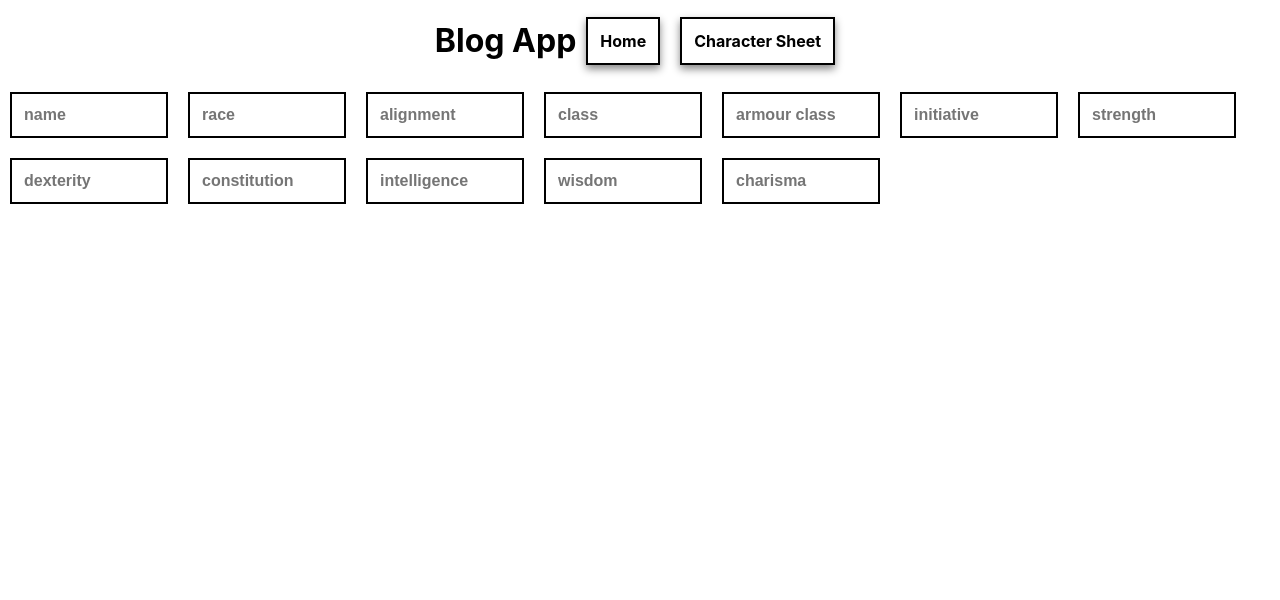
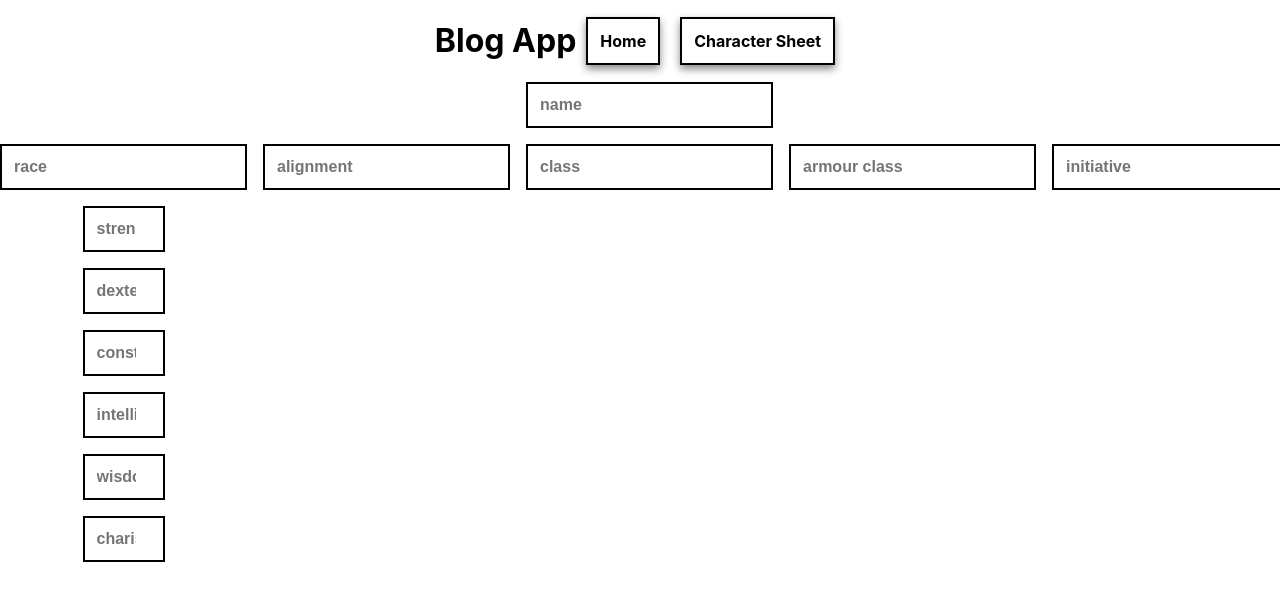
Before and after one commit to StuBehan/blog-site, a React (Create React App) app: page /character_sheet in a window 1280 px wide. Shown: the top 600 px of the page. Built offline with nearby package versions, Linux system fonts and the light colour scheme.

Commit message:
added grid styling to character sheet

```diff
--- a/src/App.css
+++ b/src/App.css
@@ -1,3 +1,7 @@
+#root {
+  align-items: center;
+}
+
 /* Header elements */
 
 .header {
@@ -40,23 +44,51 @@
 /* Character sheet */
 
 .character-sheet {
-  display: flex;
+  display: block;
+  width: 90vw;
+}
+
+.character-form {
+  display: grid;
+  gap: 1rem;
+
+  grid-template-areas:
+  "name name name name name"
+  "race alignment class armour-class initiative"
+  "strength desc desc desc desc"
+  "dexterity desc desc desc desc"
+  "constitution desc desc desc desc"
+  "intelligence desc desc desc desc"
+  "wisdom desc desc desc desc"
+  "charisma desc desc desc desc";
+
+  grid-template-columns: repeat(5, 1fr);
+  grid-template-rows: auto;
+
   align-items: center;
-  flex-wrap: wrap;
+  justify-items: center;
 }
+
+.name {grid-area: name; grid-column: span 5 / auto;}
+.race {grid-area: race;}
+.alignment {grid-area: alignment;}
+.class {grid-area: class;}
+.armour-class {grid-area: armour-class;}
+.initiative {grid-area: initiative;}
+.strength {grid-area: strength;}
+.dexterity {grid-area: dexterity;}
+.constitution {grid-area: constitution;}
+.intelligence {grid-area: intelligence;}
+.wisdom {grid-area: wisdom;}
+.charisma {grid-area: charisma;}
 
 /* Input styles */
 
 input {
-  width: 130px;
-  margin: 10px;
+  width: auto;
   padding: 12px;
   font-size: 16px;
   font-weight: bold;
   color: black;
   border: 2px solid #000000;
 }
-
-.name {
-
-}
--- a/src/Components/CharacterSheet.js
+++ b/src/Components/CharacterSheet.js
@@ -23,7 +23,7 @@ const CharacterSheet = () => {
 
   return (
     <div className='character-sheet'>
-      <form className='character-sheet'>
+      <form className='character-form'>
         <input type='text'
           name='name'
           placeholder='name'
@@ -33,61 +33,72 @@ const CharacterSheet = () => {
         <input type='text'
           name='race'
           placeholder='race'
+          className='race'
           onChange={element => onChange(element)}
         />
         <input type='text'
           name='alignment'
           placeholder='alignment'
+          className='alignment'
           onChange={element => onChange(element)}
         />
         <input type='text'
           name='class'
           placeholder='class'
+          className='class'
           onChange={element => onChange(element)}
         />
         <input type='text'
           name='armourClass'
           placeholder='armour class'
+          className='armour-class'
           onChange={element => onChange(element)}
         />
         <input type='text'
           name='initiative'
           placeholder='initiative'
+          className='initiative'
           onChange={element => onChange(element)}
         />
         <input type='number'
           name='strength'
           placeholder='strength'
+          className='strength'
           min='1' max='30'
           onClick={element => onChange(element)}
         />
         <input type='number'
           name='dexterity'
           placeholder='dexterity'
+          className='dexterity'
           min='1' max='30'
           onClick={element => onChange(element)}
         />
         <input type='number'
           name='constitution'
           placeholder='constitution'
+          className='constitution'
           min='1' max='30'
           onClick={element => onChange(element)}
         />
         <input type='number'
           name='intelligence'
           placeholder='intelligence'
+          className='intelligence'
           min='1' max='30'
           onClick={element => onChange(element)}
         />
         <input type='number'
           name='wisdom'
           placeholder='wisdom'
+          className='wisdom'
           min='1' max='30'
           onClick={element => onChange(element)}
         />
         <input type='number'
           name='charisma'
           placeholder='charisma'
+          className='charisma'
           min='1' max='30'
           onClick={element => onChange(element)}
         />
```
